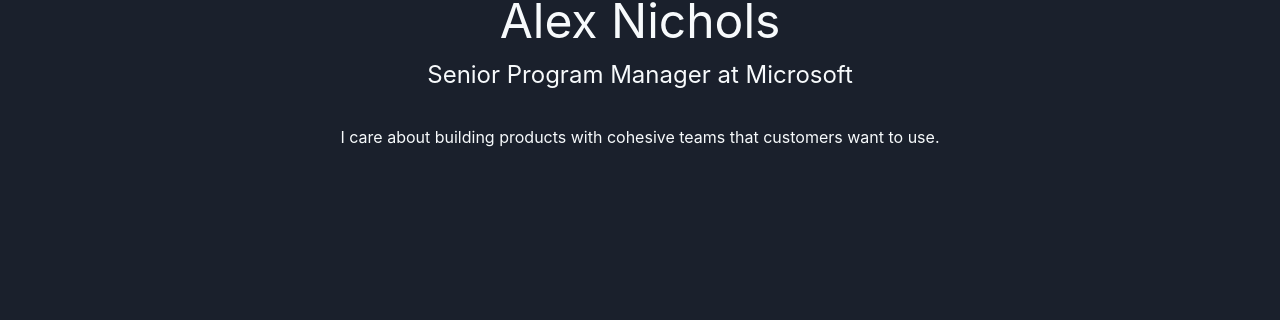
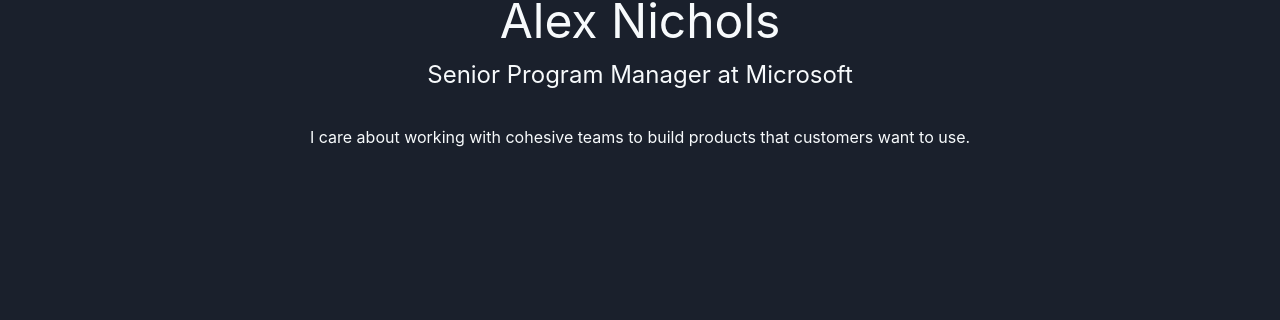
Before and after one commit to alexcnichols/alexcnichols.github.io, a Jekyll site: the page built from index.html, in a window 1280 px wide. Shown: the part 314-634 px from the top of the page. Built offline with Jekyll 4.4.1, drawn with Linux system fonts in a browser that asks for light colours.

Commit message:
Update tagline

```diff
--- a/index.html
+++ b/index.html
@@ -9,7 +9,7 @@
         </div>
         <h1 class="text-5xl text-center">Alex Nichols</h1>
         <h2 class="text-2xl text-center">Senior Program Manager at Microsoft</h2>
-        <p class="text-center my-8">I care about building products with cohesive teams that customers want to use.</p>
+        <p class="text-center my-8">I care about working with cohesive teams to build products that customers want to use.</p>
     </div>
 </div>
 
```
